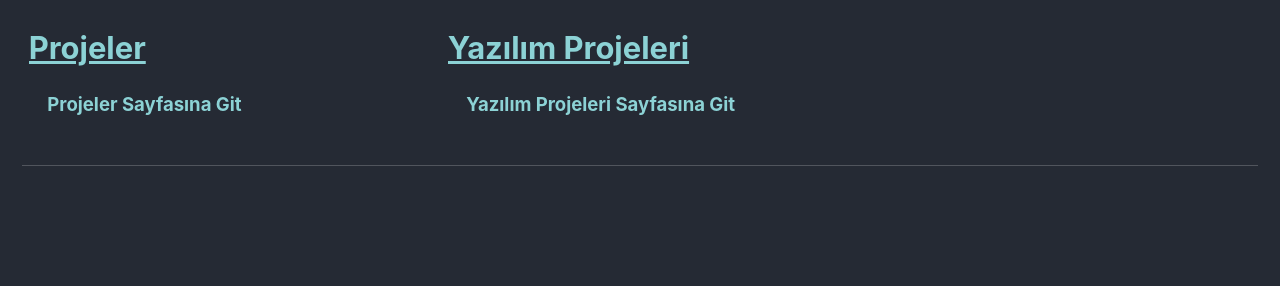
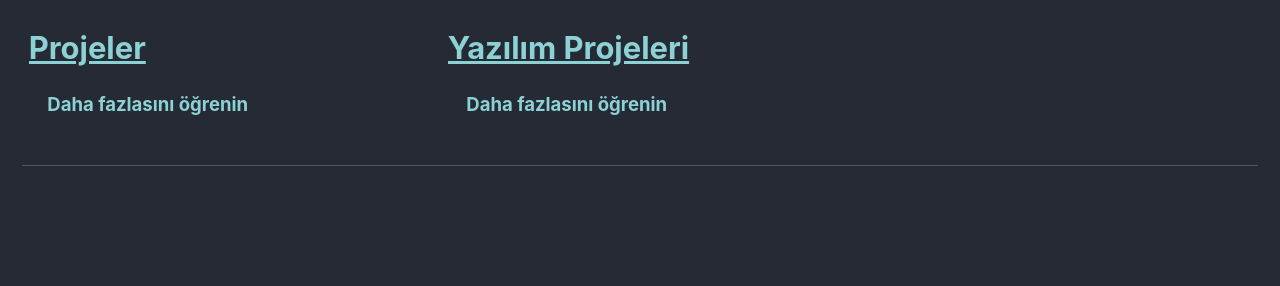
Before and after one commit to RuzgarErik/ruzgarerik.github.io, a Jekyll site: the page built from index.html, in a window 1280 px wide. Shown: the part 381-667 px from the top of the page. Built offline with Jekyll 4.4.1, drawn with Linux system fonts in a browser that asks for light colours; cached includes are drawn as plain includes; the list of posts is cut into pages by our own code.

Commit message:
anasayfa ve feature row

```diff
--- a/index.html
+++ b/index.html
@@ -6,12 +6,10 @@ feature_row:
     alt: "customizable"
     title: "Projeler"
     url: "/docs/configuration/"
-    btn_label: "Projeler Sayfasına Git"
   - image_path: /assets/img/projeler.jpg
     alt: "fully responsive"
     title: "Yazılım Projeleri"
     url: "/docs/layouts/"
-    btn_label: "Yazılım Projeleri Sayfasına Git"
 ---
 
 </br>
```
